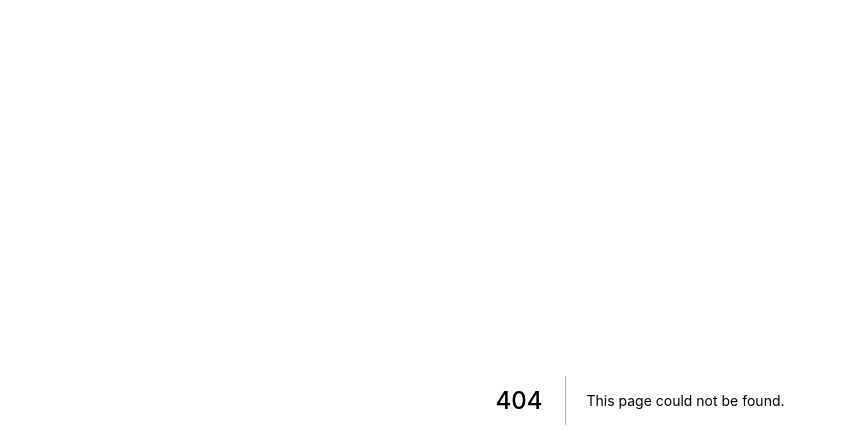
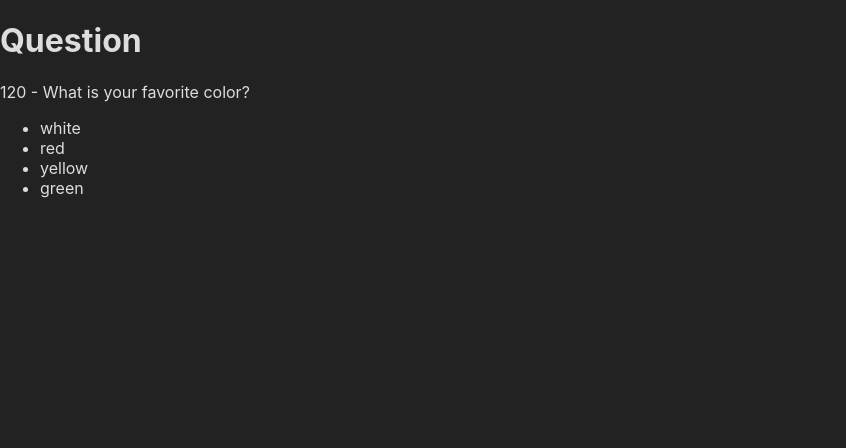
Before and after one commit to FelipeSaadi/Estudos, a Next.js app in the folder next.js/next-basic/: page /question in a window 1280 px wide. Before the commit this address had no page. Shown: the top 448 px of the page, without its empty margins (0-846 px from the left). Built offline with nearby package versions, Linux system fonts and the light colour scheme.

Commit message:
completed the lesson Integrating With API #01 from Next.js

```diff
--- /dev/null
+++ b/next.js/next-basic/src/pages/api/question/[id].js
@@ -0,0 +1,22 @@
+const question = (req, res) => {
+  if (req.method === "GET") {
+    get(req,res)
+  } else {
+    res.status(405).send()
+  }
+}
+
+const get = (req, res) => {
+    const id = req.query.id
+    res.status(200).json({
+      id,
+      statement: "What is your favorite color?",
+      answer: [
+        'white',
+        'red',
+        'yellow',
+        'green'
+      ]
+    })
+  }
+export default question
--- /dev/null
+++ b/next.js/next-basic/src/pages/question.jsx
@@ -0,0 +1,31 @@
+import { useEffect, useState } from "react"
+
+export default function question() {
+  const [question, setQuestion] = useState(null)
+  useEffect(() => {
+    fetch('http://localhost:3000/api/question/120')
+    .then(resp => resp.json())
+    .then(setQuestion)
+  }, [])
+
+  const renderAnswer = () => {
+    if(question) {
+      return question.answer.map((resp, index) => {
+        return <li key={index}>{resp}</li>
+      })
+    }
+    return false
+  }
+
+  return (
+    <div>
+      <h1>Question</h1>
+      <div>
+        <span>{question?.id} - {question?.statement}</span>
+        <ul>
+          {renderAnswer()}
+        </ul>
+      </div>
+    </div>
+  )
+}
```
